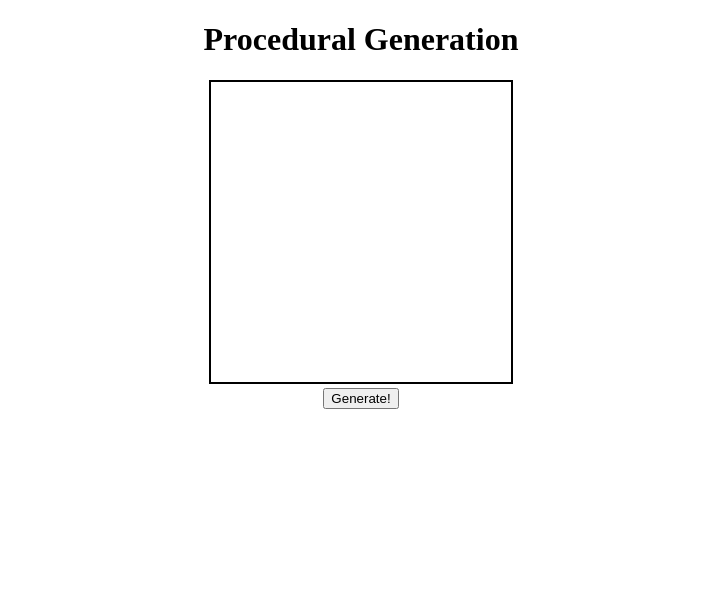
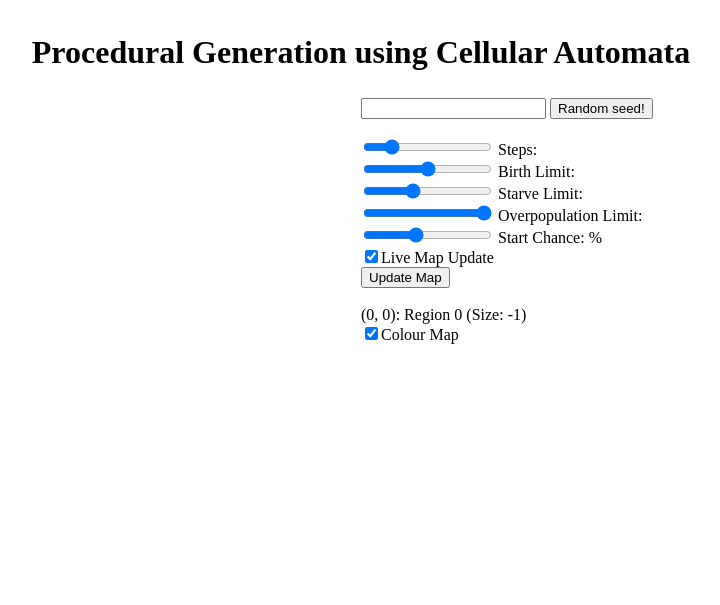
Before and after one commit to Dumbgenius/dumbgenius.github.io, a plain HTML site: page experiments/procedural/index.html in a window 1280 px wide. Shown: the whole page, without its empty margins (279-999 px from the left). Drawn offline with Linux system fonts and the light colour scheme.

Commit message:
added a load of stuff
I'm really bad at committing often :/

```diff
--- a/experiments/procedural/index.html
+++ b/experiments/procedural/index.html
@@ -6,11 +6,29 @@
 </head>
 
 <body>
+		<div id=header>
+			<h1>Procedural Generation using Cellular Automata</h1>
+		</div>
+		<div id=canvas>
+			<canvas width=500 height=500 id="mainCanvas"></canvas>
+		</div>
+		<div id=config>
+		<input type=text id="seed"> <button id="randomSeed">Random seed!</button>
+		<br>
+		<br><input type=range id="steps" min=0 max=11 value=2> Steps: <span id="stepsOut"></span>
+		<br><input type=range id="birthLimit" min=0 max=8 value=4> Birth Limit: <span id="birthLimitOut"></span>
+		<br><input type=range id="starveLimit" min=0 max=8 value=3> Starve Limit: <span id="starveLimitOut"></span>
+		<br><input type=range id="overpopLimit" min=0 max=8 value=8> Overpopulation Limit: <span id="overpopLimitOut"></span>
+		<br><input type=range id="startChance" min=0 max=20 value=8> Start Chance: <span id="startChanceOut"></span>%
+		<br><input type=checkbox id="liveUpdateMap" checked=true>Live Map Update
+		<br><button onclick="updateMap()">Update Map</button>
+		<br>
+		<br>(<span id=x>0</span>, <span id=y>0</span>): Region <span id=region>0</span> (Size: <span id=size>-1</span>)
+		<br><input type=checkbox id="colourMap" checked=false>Colour Map
+		</div>
 	<center>
-		<h1>Procedural Generation</h1>
-		<canvas width=300 height=300></canvas>
-		<br>
-		<button id="generate">Generate!</button>
-	<center>
+
+	<script src="http://cdnjs.cloudflare.com/ajax/libs/seedrandom/2.3.10/seedrandom.min.js"></script>
+	<script src="cave.js"></script>
 </body>
 </html>
--- a/experiments/procedural/style.css
+++ b/experiments/procedural/style.css
@@ -1,3 +1,19 @@
 canvas {
-	border: 2px solid black;
+
 }
+
+#header {
+	text-align:center;
+    padding:5px;
+}
+
+#canvas {
+	text-align:center;
+	width:50%;
+	float:left;
+}
+
+#config {
+	width:50%;
+	float:right;
+}
```
